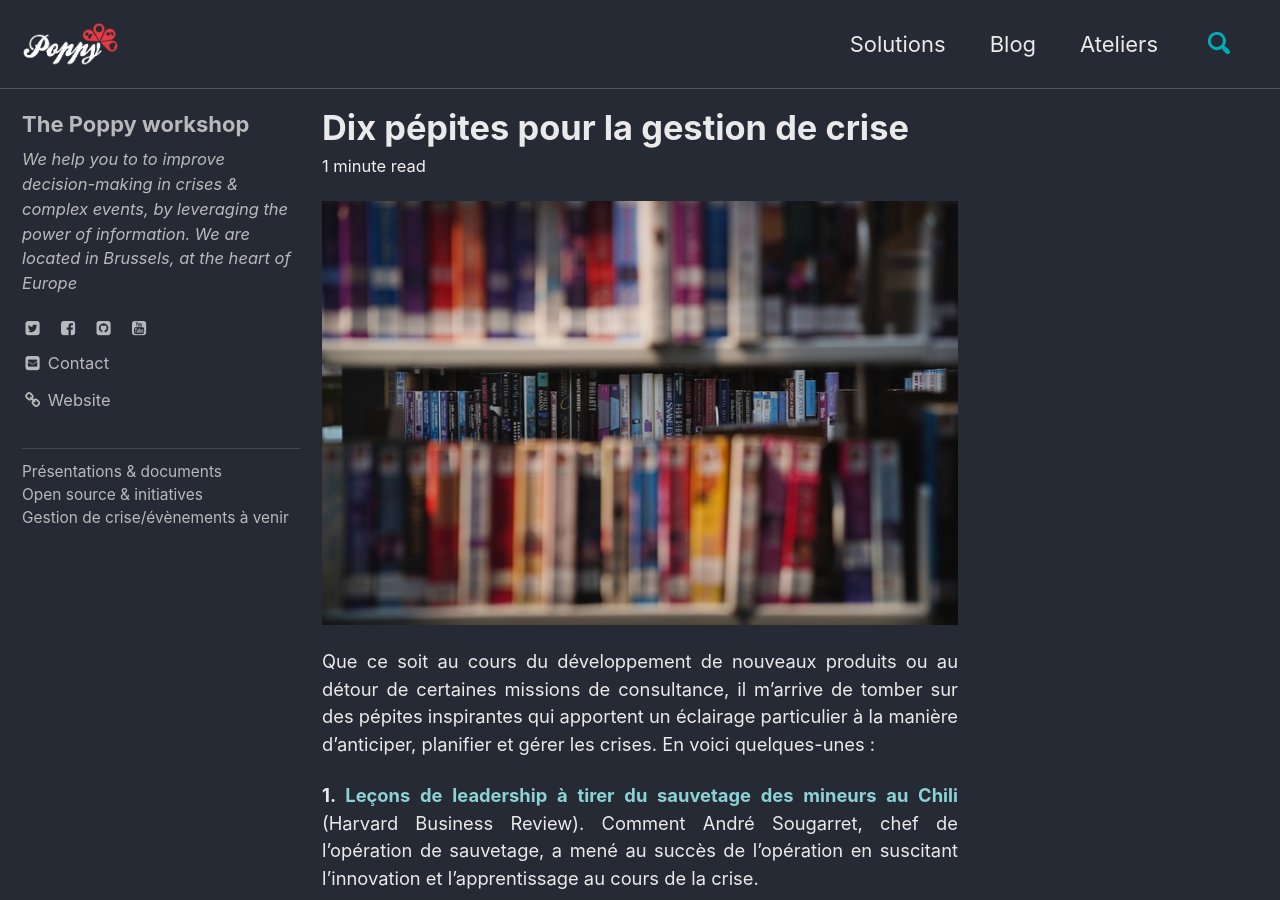
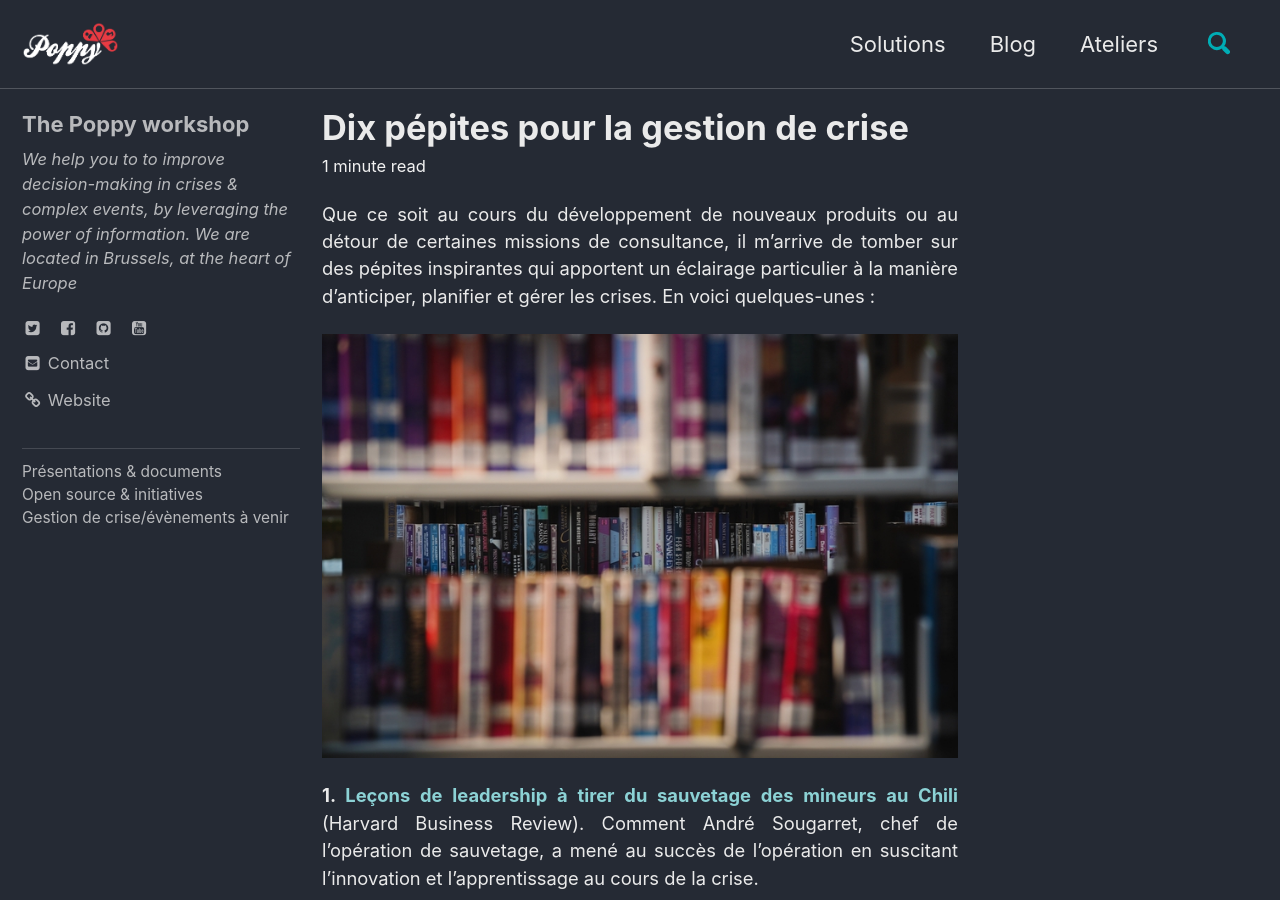
Before and after one commit to ccloquet/ccloquet.github.io, a Jekyll site: the page built from _posts/2019-02-12-dix-pepites.md, in a window 1280 px wide and 900 px high. Built offline with Jekyll 4.4.1, drawn with Linux system fonts in a browser that asks for light colours; cached includes are drawn as plain includes.

```diff
--- a/_posts/2019-02-12-dix-pepites.md
+++ b/_posts/2019-02-12-dix-pepites.md
@@ -1,10 +1,11 @@
 ---
 title: Dix pépites pour la gestion de crise
 ---
+Que ce soit au cours du développement de nouveaux produits ou au détour de certaines missions de consultance, il m'arrive de tomber sur des pépites inspirantes qui apportent un éclairage particulier à la manière d'anticiper, planifier et gérer les crises. En voici quelques-unes :
 
 <img src='../images/paul-schafer-787418-unsplash.jpg'>
 
-Que ce soit au cours du développement de nouveaux produits ou au détour de certaines missions de consultance, il m'arrive de tomber sur des pépites inspirantes qui apportent un éclairage particulier à la manière d'anticiper, planifier et gérer les crises. En voici quelques-unes :
+
 
 **1. [Leçons de leadership à tirer du sauvetage des mineurs au Chili](https://www.hbrfrance.fr/content/uploads/2016/07/HBR16016_MONDE.pdf)** (Harvard Business Review). Comment André Sougarret, chef de l'opération de sauvetage, a mené au succès de l'opération en suscitant l'innovation et l'apprentissage au cours de la crise.
 
```
